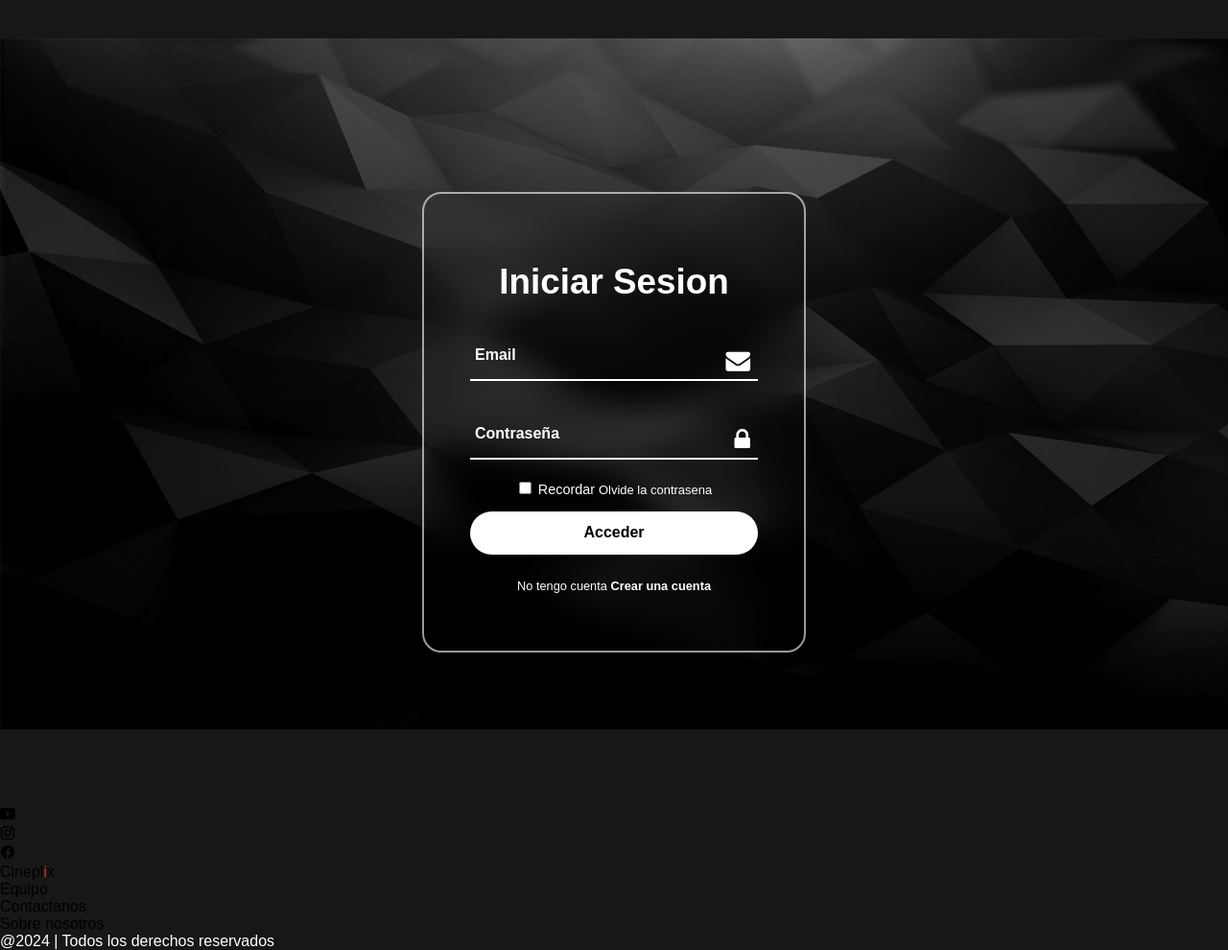
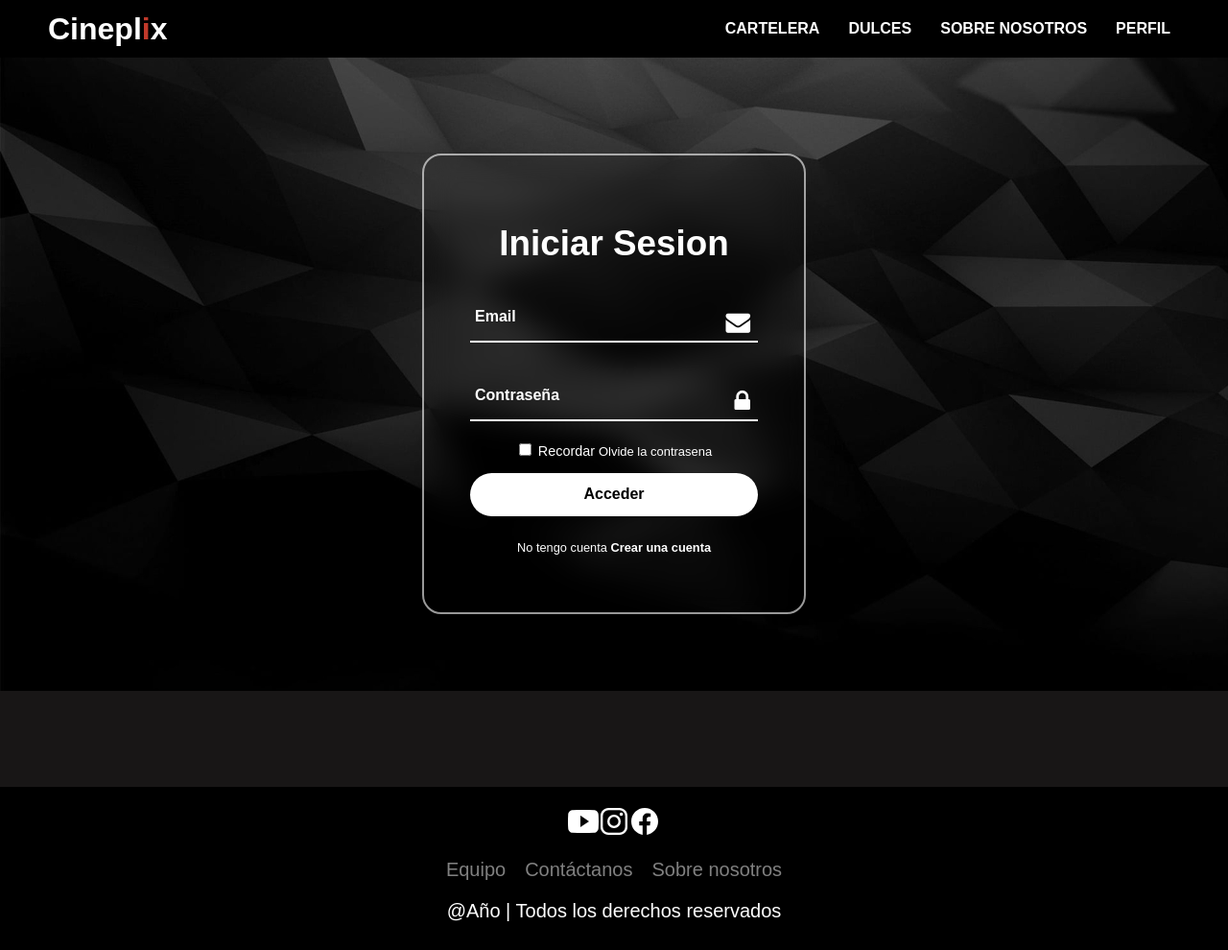
Before and after one commit to josemalavebri/proyecto-DAW, a PHP site: page /login.php in a window 1280 px wide. Shown: the whole page at 96% size. After the commit the page ends 960 px from the top, so only its background shows below. Run offline with PHP 8.4, Linux system fonts and the light colour scheme.

Commit message:
Falta el enlace de login para la pagina para que funcione

```diff
--- a/Taller1/login.php
+++ b/Taller1/login.php
@@ -15,8 +15,8 @@
 
     <title>Cineplix</title>
     <body>
-        <header class="nav-position">
-            <?php include "./nav.php"; ?>
+        <header>
+
         </header>
     <section><!--Seccion de login-->
         <aside id="center">
@@ -51,56 +51,10 @@
             </div>
         </aside>
     </section>
-    <footer class="footer">
-        <ul class="social-icon">
-            <li class="icon-elem">
-                <a href="" class="icon">
-                    <ion-icon name="logo-youtube"></ion-icon>
-                </a>
-            </li>
-            <li class="icon-elem">
-                <a href="" class="icon">
-                    <ion-icon name="logo-instagram"></ion-icon>
-                </a>
-            </li>
-            <li class="icon-elem">
-                <a href="" class="icon">
-                    <ion-icon name="logo-facebook"></ion-icon>
-                </a>
-            </li>
-        </ul>
-        <ul class="menu">
-            <li class="menu-elem">
-                <a href="" class="menu-icon">
-                    Cinepl<span class="main-color">i</span>x
-                </a>
-            </li>
-            <li class="menu-elem">
-                <a href="" class="menu-icon">
-                    Equipo
-                </a>
-            </li>
-            <li class="menu-elem">
-                <a href="" class="menu-icon">
-                    Contactanos
-                </a>
-            </li>
-            <li class="menu-elem">
-                <a href="" class="menu-icon">
-                    Sobre nosotros
-                </a>
-            </li>
-        </ul>
-        <p class="text">@2024 | Todos los derechos reservados</p>
+    <footer>
     </footer>
-    <script
-      type="module"
-      src="https://unpkg.com/ionicons@7.1.0/dist/ionicons/ionicons.esm.js"
-    ></script>
-    <script
-      nomodule
-      src="https://unpkg.com/ionicons@7.1.0/dist/ionicons/ionicons.js"
-    ></script>
-    </html>
+    <script type="module" src="https://unpkg.com/ionicons@7.1.0/dist/ionicons/ionicons.esm.js"></script>
+    <script nomodule src="https://unpkg.com/ionicons@7.1.0/dist/ionicons/ionicons.js"></script>
+    <script src="nav_footer.js"></script>
 </body>
 </html>
--- /dev/null
+++ b/Taller1/nav_footer.js
@@ -0,0 +1,52 @@
+const header = document.querySelector("header");
+const footer = document.querySelector("footer");
+
+header.innerHTML = `
+<div class="nav-wrapper">
+    <div class="container">
+        <div class="nav">
+            <div class="logo-cine">
+
+                <a href="./index.html" class="logo">
+                    Cinepl<span class="main-color">i</span>x
+                </a>
+            </div>
+            <ul class="nav-menu" id="nav-menu">
+                <li><a href="./index.html#estrenos">CARTELERA</a></li>
+                <li><a href="./dulceria.html">DULCES</a></li>
+                <li><a href="./nosotros.html">SOBRE NOSOTROS</a></li>
+                <li><a href="./login.php">PERFIL</a></li>
+            </ul>
+            </div>
+        </div>
+    </div>
+</div>
+`;
+
+footer.innerHTML = `
+<footer class="footer">
+        <ul class="social-icon">
+            <li class="icon-elem">
+                <a href="" class="icon"><ion-icon name="logo-youtube"></ion-icon></a>
+            </li>
+            <li class="icon-elem">
+                <a href="" class="icon"><ion-icon name="logo-instagram"></ion-icon></a>
+            </li>
+            <li class="icon-elem">
+                <a href="" class="icon"><ion-icon name="logo-facebook"></ion-icon></a>
+            </li>
+        </ul>
+        <ul class="menu">
+            <li class="menu-elem">
+                <a href="" class="menu-icon">Equipo</a>
+            </li>
+            <li class="menu-elem">
+                <a href="" class="menu-icon">Contáctanos</a>
+            </li>
+            <li class="menu-elem">
+                <a href="" class="menu-icon">Sobre nosotros</a>
+            </li>
+        </ul>
+        <p class="text">@Año | Todos los derechos reservados</p>
+    </footer>
+`;
--- a/Taller1/styles/style.css
+++ b/Taller1/styles/style.css
@@ -146,7 +146,7 @@ main{
 
 }
 .hero_main{
-    margin-top: 20px;
+    margin-top: 100px;
     display: flex;
     background-image: url(../Recursos/hero.png);
     border-radius: 1rem;
@@ -162,7 +162,7 @@ main{
 
 
 .hero_main_d{
-    margin-top: 20px;
+    margin-top: 75px;
     display: flex;
     background-image: url(../Recursos/dulceria.png);
     border-radius: 1rem;
@@ -398,6 +398,8 @@ a {
     position: relative;
 }
 .description-left{
+    margin-left: 20px;
+    margin-top: 50px;
     display: flex;
     flex-direction: column;
     justify-content: flex-start;
@@ -423,21 +425,59 @@ a {
 /*-----------------------------------------------------------------------------*/
 /*Pie de pagina*/
 
-.footer-style{
-    padding: 0px;
-    margin: 0px;
+.footer{
+    margin-top: 20px;
+    background-color: #000000;
+    padding: 20px;
+    text-align: center;
+    padding: 10px 0;
 }
-
-.footer-style iframe{
-    width: 100% !important;
-    height: 215px !important;
-    border: none;
-    padding: 0px;
-    margin: 0px;
+.social-icon{
+    display: flex;
+    justify-content: center;
+    align-items: center;
+    position: relative;
+    margin: 10px;
+    flex-wrap: wrap;
 }
-
-
-
-iframe::-webkit-scrollbar {
-    display: none; /* Para Chrome, Safari y Opera */
+.icon-elem{
+    list-style: none;
 }
+.icon{
+    color: white;
+    font-size: 32px;
+    display: 0 10px;
+    transition: 0.5s;
+}
+.icon:hover{
+    transform: translateY(-10px);
+}
+.menu{
+    display: flex;
+    justify-content: center;
+    position: relative;
+    align-items: center;
+    margin: 10px 0;
+    flex-wrap: wrap;
+}
+.menu-elem{
+    list-style: none;
+}
+.menu-icon{
+    color: white;
+    font-size: 20px;
+    display: inline-block;
+    text-decoration: none;
+    margin: 5px 10px;
+    opacity: 0.5;
+    transition: 0.3s;
+}
+.menu-icon:hover{
+    opacity: 1;
+}
+.text{
+    color: white;
+    text-align: center;
+    margin-top: 15px;
+    font-size: 20px;
+}
```
Also changed, not shown: Taller1/Peliculas/Amigos Imaginarios.html (+7 -5 lines), Taller1/Peliculas/DeadPool y Wolverine.html (renamed from Taller1/Peliculas/DeadPool y Wolverine.php, +6 -5 lines), Taller1/Peliculas/Garfield.html (+5 -6 lines), Taller1/Peliculas/Mi villano favorito 4.html (+6 -8 lines), Taller1/Peliculas/Winnie_Pooh.html (renamed from Taller1/Peliculas/Winnie_Pooh.php, +5 -3 lines), Taller1/Peliculas/badboys.html (renamed from Taller1/Peliculas/badboys.php, +6 -7 lines), Taller1/Peliculas/hachiko2.html (+6 -7 lines), Taller1/Peliculas/intensamente2.html (+5 -6 lines), Taller1/Peliculas/mokey.html (+5 -6 lines), Taller1/dulceria.html (renamed from Taller1/dulceria.php, +19 -64 lines), Taller1/footer.html (deleted, +0 -57 lines), Taller1/index.html (+28 -17 lines), Taller1/nosotros.html (added, +45 -0 lines), Taller1/nosotros.php (deleted, +0 -95 lines), 2 more files.
